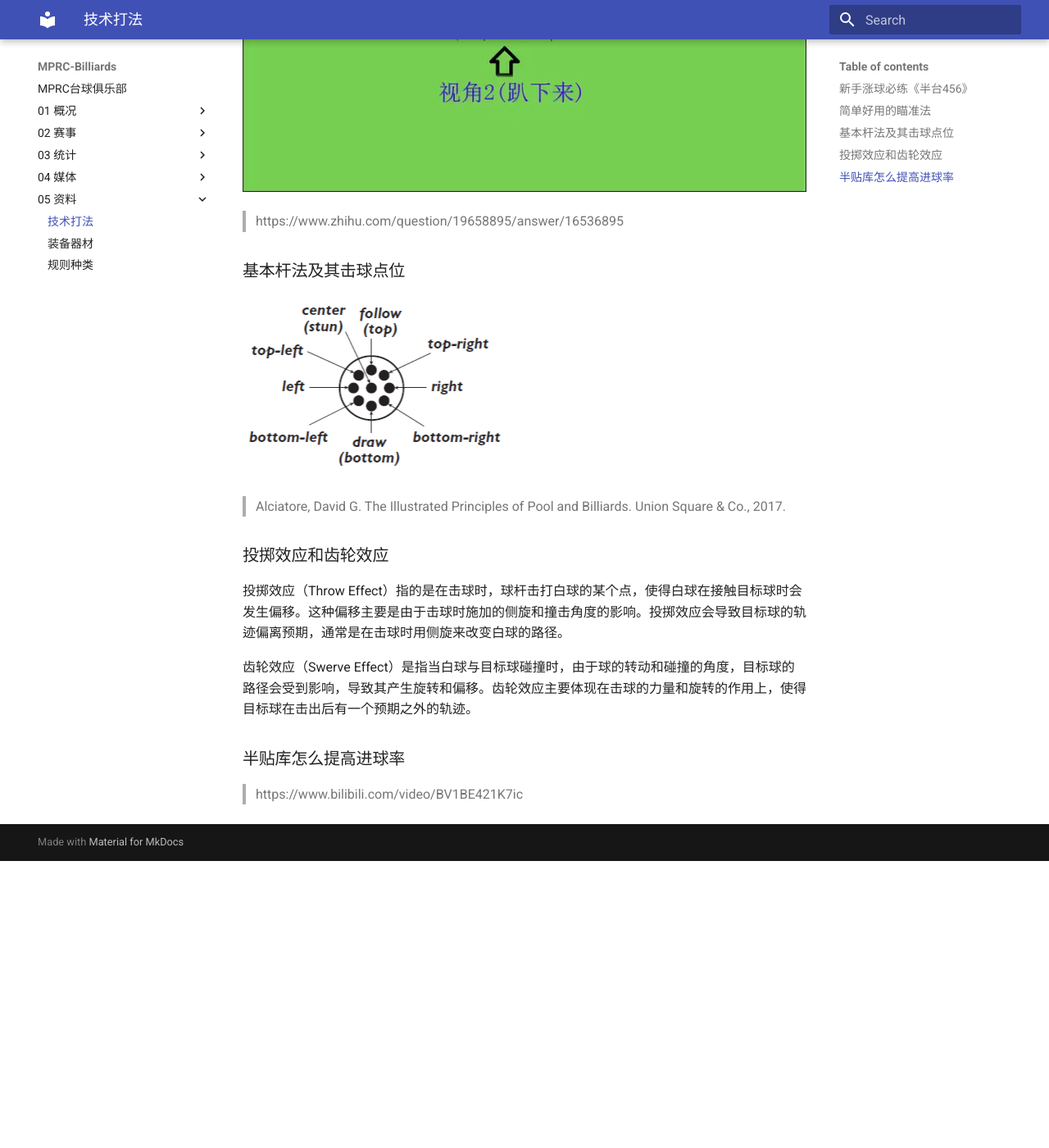
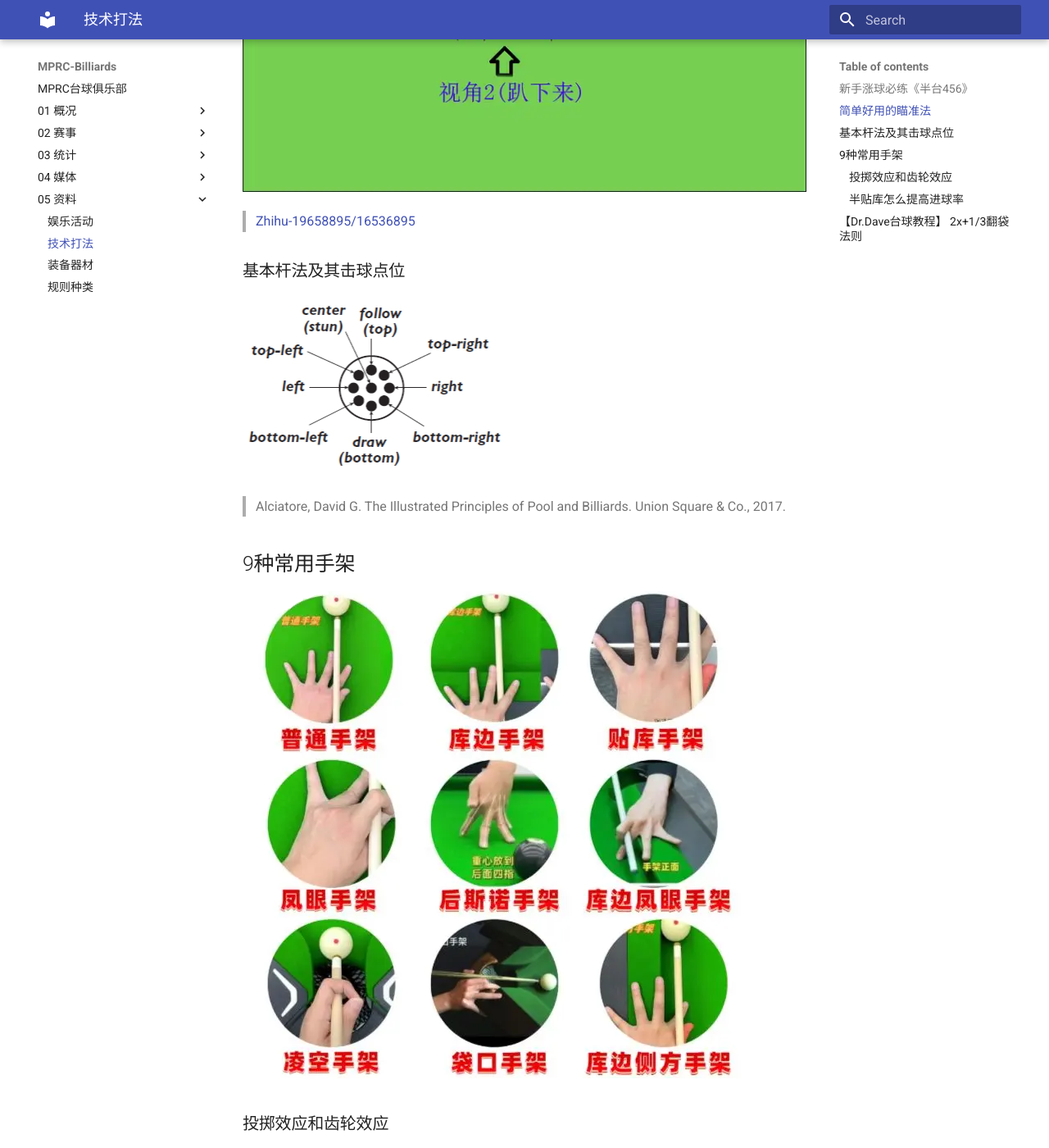
Before and after one commit to mprc-billiards/mprc-billiards.github.io, an MkDocs documentation site: the page built from docs/05-资料/技术打法.md, in a window 1280 px wide and 1400 px high, scrolled down 1072 px. Shown: the whole window at 82% size. Built offline with MkDocs 1.6.1 and Material for MkDocs 9.7.7, drawn with Linux system fonts in a browser that asks for light colours; before the commit the page ends 2122 px from its top, so only the background shows below that; some of the changed text lies outside the part shown.

Commit message:
update 2024.11.07

```diff
--- a/docs/05-资料/技术打法.md
+++ b/docs/05-资料/技术打法.md
@@ -2,19 +2,23 @@
 
 ### 新手涨球必练《半台456》
 
-> https://www.bilibili.com/video/BV1H915YAEU1
+> [Bilibili-BV1H915YAEU1](https://www.bilibili.com/video/BV1H915YAEU1)
 
 ### 简单好用的瞄准法
 
 ![](./img/miaozhunfa.png)
 
-> https://www.zhihu.com/question/19658895/answer/16536895
+> [Zhihu-19658895/16536895](https://www.zhihu.com/question/19658895/answer/16536895)
 
 ### 基本杆法及其击球点位
 
 ![](./img/ganfa.png)
 
 > Alciatore, David G. The Illustrated Principles of Pool and Billiards. Union Square & Co., 2017.
+
+## 9种常用手架
+
+![](./img/shoujia.png)
 
 ### 投掷效应和齿轮效应
 
@@ -24,4 +28,8 @@
 
 ### 半贴库怎么提高进球率
 
-> https://www.bilibili.com/video/BV1BE421K7ic
+> [Bilibili-BV1BE421K7ic](https://www.bilibili.com/video/BV1BE421K7ic)
+
+## 【Dr.Dave台球教程】 2x+1/3翻袋法则
+
+> [Bilibili-BV14q4y1V7wy](https://www.bilibili.com/video/BV14q4y1V7wy)
```
Also changed, not shown: docs/01-概况/赛事组织.md (+1 -1 lines), docs/02-赛事/中式八球友谊赛.md (+11 -1 lines), docs/03-统计/纪录榜.md (+6 -6 lines), docs/05-资料/娱乐活动.md (added, +9 -0 lines), docs/05-资料/img/shoujia.png (added).
